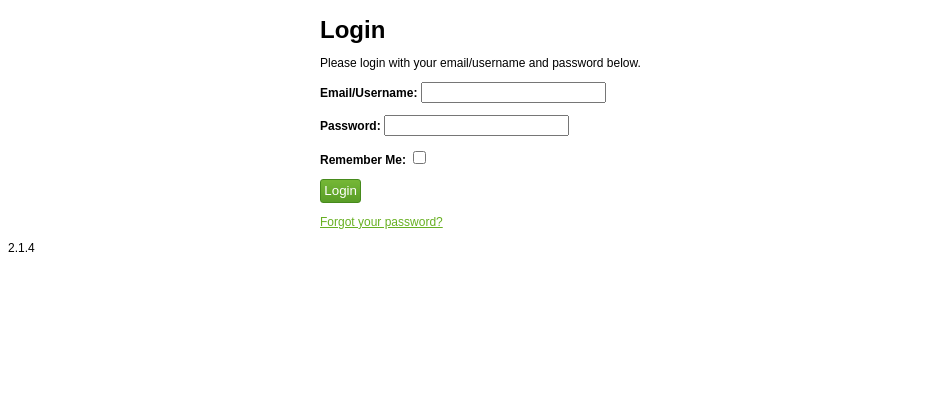
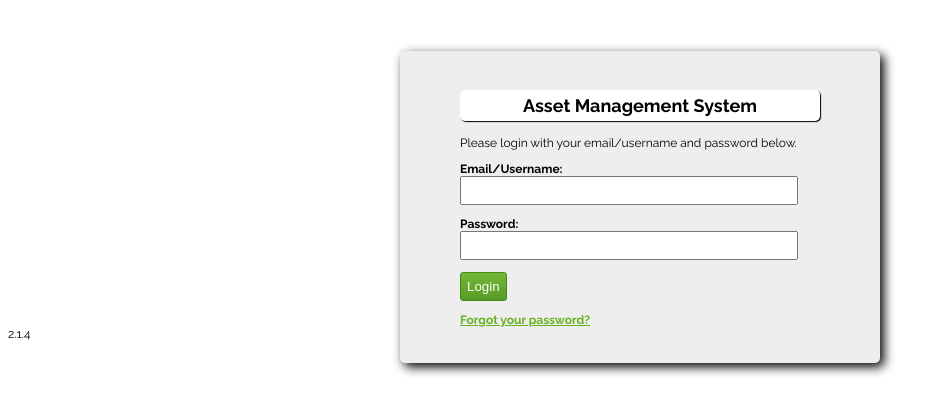
Before and after one commit to fsmn/assets, a CodeIgniter app: page /auth/login in a window 1280 px wide. Shown: the top 415 px of the page, without its empty margins (0-948 px from the left). Run offline with CodeIgniter, Linux system fonts and the light colour scheme; some libraries are stand-ins or nearby versions.

Commit message:
Major interface changes for listing assets.

```diff
--- a/application/controllers/auth.php
+++ b/application/controllers/auth.php
@@ -544,7 +544,8 @@ class Auth extends CI_Controller {
 				'type' => 'password'
 		);
 		$this->data ['target'] = 'auth/edit_user';
-		if ($this->input->get ( "ajax" ) == 1) {
+		$this->data['ajax'] = $this->input->get ( "ajax" );
+		if ( $this->data['ajax'] == 1) {
 			$this->_render_page ( $this->data ['target'], $this->data );
 		} else {
 			$this->_render_page ( 'template/template', $this->data );
--- a/application/helpers/general_helper.php
+++ b/application/helpers/general_helper.php
@@ -110,3 +110,16 @@ function getValue($object, $item, $default = null){
 	}
 	return $output;
 }
+
+function format_asset_name($asset){
+	$output = array($asset->product);
+
+	if($asset->version != ''){
+		$output[] = $asset->version;
+	}
+	if($asset->name!=''){
+		$output[] = sprintf("(%s)",$asset->name);
+
+	}
+	return implode("&nbsp",$output);
+}
--- a/application/views/asset/view.php
+++ b/application/views/asset/view.php
@@ -3,7 +3,7 @@ $developer = $this->developer_model->fetch_value($asset->kDeveloper, 'developer'
 ?>
 <h4 class='asset-header' id='asset-header_<?=$asset->kAsset; ?>'><a href="#" class='no_link' id='<?=$asset->kAsset?>'><?="$asset->product&nbsp;"; if($asset->version != ''){echo "$asset->version&nbsp;";} if($asset->name!=''){echo "($asset->name)";} ?></a></h4>
 <div>
-<span class='button edit asset_edit' id='a_<?=$asset->kAsset; ?>'>Edit</span>
+<span class='button edit small asset_edit' id='a_<?=$asset->kAsset; ?>'>Edit</span>
 <div class='assetDetails' id='details_<?=$asset->kAsset?>'>
 
 
--- a/application/views/auth/edit_user.php
+++ b/application/views/auth/edit_user.php
@@ -1,6 +1,7 @@
+<? if(!$ajax): ?>
 <h1><?php echo lang('edit_user_heading');?></h1>
 <p><?php echo lang('edit_user_subheading');?></p>
-
+<? endif;?>
 <div id="infoMessage"><?php echo $message;?></div>
 
 <?php echo form_open(uri_string());?>
--- a/application/views/auth/forgot_password.php
+++ b/application/views/auth/forgot_password.php
@@ -1,4 +1,5 @@
-<h1><?php echo lang('forgot_password_heading');?></h1>
+<div class="login">
+<h2><?php echo lang('forgot_password_heading');?></h2>
 <p><?php echo sprintf(lang('forgot_password_subheading'), $identity_label);?></p>
 
 <div id="infoMessage"><?php echo $message;?></div>
@@ -6,10 +7,11 @@
 <?php echo form_open("auth/forgot_password");?>
 
       <p>
-      	<label for="email"><?php echo sprintf("%s:", $identity_label);?></label> <br />
+      	<label for="email"><?php echo sprintf("%s:", $identity_label);?></label>
       	<?php echo form_input($email);?>
       </p>
 
       <p><?php echo form_submit('submit', "Reset Password","class='button edit'");?></p>
 
 <?php echo form_close();?>
+</div>
--- a/application/views/auth/index.php
+++ b/application/views/auth/index.php
@@ -22,7 +22,7 @@
                 <?php endforeach?>
 			</td>
 			<td><?php echo ($user->active) ? anchor("auth/deactivate/".$user->id, "Active","class='deactivate-user' id='deactivate-user_$user->id'") : anchor("auth/activate/". $user->id, "Inactive");?></td>
-			<td><?php echo anchor("auth/edit_user/".$user->id, 'Edit', "class='button edit edit-user' id='edit-user_$user->id'") ;?></td>
+			<td><?php echo anchor("auth/edit_user/".$user->id, 'Edit', "class='button edit small edit-user' id='edit-user_$user->id'") ;?></td>
 		</tr>
 	<?php endforeach;?>
 </table>
--- a/application/views/auth/login.php
+++ b/application/views/auth/login.php
@@ -1,4 +1,5 @@
-  <h1><?php echo lang('login_heading');?></h1>
+<div class="login">
+<h2>Asset Management System</h2>
 <p><?php echo lang('login_subheading');?></p>
 
 <div id="infoMessage"><?php echo $message;?></div>
@@ -15,14 +16,9 @@
     <?php echo form_input($password);?>
   </p>
 
-  <p>
-    <label for="remember">Remember Me: </label>
-    <?php echo form_checkbox('remember', '1', FALSE, 'id="remember"');?>
-  </p>
-
-
   <p><?php echo form_submit('submit', "Login", "class='button'");?></p>
 
 <?php echo form_close();?>
 
-<p><a href="forgot_password">Forgot your password?</a></p>
+<p><a style="font-weight:bold;" href="forgot_password">Forgot your password?</a></p>
+</div>
--- a/application/views/code/edit.php
+++ b/application/views/code/edit.php
@@ -20,11 +20,11 @@ if( $code ){
 </p>
 <div class='button-box'>
 <ul>
-<li><span class='button uppercase'>UPPERCASE</span></li>
+<li><span class='button small uppercase'>UPPERCASE</span></li>
 <li>
-<span class="button code_save" id="save_<? print getValue($code, 'kCode'); ?>">Save</span></li>
+<span class="button small code_save" id="save_<? print getValue($code, 'kCode'); ?>">Save</span></li>
 	<?php if($saveAction == "save"):?>
-		<li><span class="button delete code_delete">Delete</span></li>
+		<li><span class="button small delete code_delete">Delete</span></li>
 	<?php endif;?>
 	</ul>
 	</div>
--- a/application/views/code/view.php
+++ b/application/views/code/view.php
@@ -7,5 +7,5 @@ if($code->type == "Model"){
 echo "<span id='codeline_$code->kCode'><span class='bold'
 id='type_$code->kCode'>$code->type</span>:
 <span id='code_$code->kCode'>$code->value</span>
-<span class='button edit code_edit' id='code_$code->kCode'>Edit</span>
+<span class='button edit small code_edit' id='code_$code->kCode'>Edit</span>
 </span>";
--- a/application/views/developer/view.php
+++ b/application/views/developer/view.php
@@ -9,6 +9,4 @@
 
 <?php
 
-	$this->load->view('asset/list_by_type');
-
-?>
+	$this->load->view('asset/list');
--- a/application/views/file/list.php
+++ b/application/views/file/list.php
@@ -1,5 +1,5 @@
 <?php
-echo "&nbsp;<span class='button asset_file_new' id='f_$kAsset'>Attach File</span>";
+echo "&nbsp;<span class='button new small asset_file_new' id='f_$kAsset'>Attach File</span>";
 
 echo "<br/><div id='fileLines_$kAsset'>";
 
--- a/application/views/file/view.php
+++ b/application/views/file/view.php
@@ -4,5 +4,5 @@
 <a href='<?php echo base_url(). "uploads/" . $file->fileName; ?>' target="_blank">
 <?=$file->fileDescription?>
 </a>
- <span class='button file_edit' id='file_<?=$file->kFile?>'>Edit</span>
+ <span class='button small file_edit' id='file_<?=$file->kFile?>'>Edit</span>
             </span>
--- a/css/color.css
+++ b/css/color.css
@@ -8,7 +8,7 @@ body {
 
 }
 
-.button,.help {
+.button {
 	border: 1px solid #327e04;
 	color: #ffffff;
 	opacity: .90;
@@ -188,3 +188,11 @@ span.developer_view {
 .codeList {
 	border-color: #aaa;
 }
+
+.login {
+	background-color: #eee;
+}
+
+.login h2 {
+	background-color: #fff;
+}
--- a/css/main.css
+++ b/css/main.css
@@ -1,11 +1,13 @@
 @CHARSET "UTF-8";
+
+@import url(http://fonts.googleapis.com/css?family=Raleway:400,700);
 
 @import "color.css";
 
 @import "ui.all.css";
 
 body {
-	font-family: sans-serif;
+	font-family: 'Raleway', sans-serif;
 	font-size: 12px;
 }
 
@@ -44,7 +46,7 @@ h1 {
 }
 
 #content {
-	max-width: 500px;
+	/*max-width: 500px;*/)
 	margin: 5px;
 	margin-top: 15px;
 }
@@ -63,14 +65,14 @@ h1 {
 	display: inline;
 }
 
-.button,.delete {
+.button {
 	cursor: pointer;
 	-moz-border-radius: 3px;
 	-webkit-border-radius: 3px;
 	border-radius: 3px;
 	text-align: center;
 	position: static;
-	padding: .25em;
+	padding: 6px;
 	border-style: solid;
 	border-width: 1px;
 	cursor: pointer;
@@ -143,12 +172,12 @@ fieldset.developer_list legend,span.developer_view {
 }
 
 label {
-	font-weight: bold;
+	font-weight: 700;
 }
 
 .codeHeader {
 	margin-top: 0px;
-	font-weight: bold;
+	font-weight: 700;
 }
 
 a.no_link {
@@ -179,3 +208,58 @@ legend {
 	right: 25px;
 	top: 25px;
 }
+
+.login {
+	position: relative;
+	top: 3em;
+	padding: 2em 5em;
+	text-align: left;
+	width: 30em;
+	margin: auto;
+	display: block;
+	border-radius: 5px;
+	box-shadow: 4px 4px 11px black;
+}
+
+.login h2 {
+	font-size: 1.5em;
+	text-align: center;
+	position: relative;
+	border-radius: 5px;
+	padding: 5px;
+	box-shadow: 1px 1px 1px black;
+}
+
+.login label {
+	display: block;
+}
+
+.login input[type="text"],.login input[type="password"] {
+	width: 90%;
+	margin-left: auto;
+	margin-right: auto;
+	padding: 5px;
+}
+
+.active {
+	background-color: #ddd;
+}
+
+.fixed{
+	position: fixed;
+	top: 10px;
+	left: 48%;
+	width: 35% !important;
+}
+
+.static{
+	position: static;
+
+}
+
+#footer {
+	display: block;
+	clear: both;
+	position: static;
+	bottom: 5px;
+}
--- a/js/asset.js
+++ b/js/asset.js
@@ -156,3 +156,43 @@
 		});//end ajax
 	}
 	);//end new_file
+
+$(document).on('click | focus', '.asset-item',function(){
+	if(! $(this).hasClass("active") ){
+		$(this).addClass("active");
+		my_id = this.id.split("_")[1];
+		form_data = {
+				ajax: 1
+		};
+		$.ajax({
+			type:"get",
+			url: baseUrl + "asset/view/" + my_id,
+			data: form_data,
+			success: function(data){
+				$("#asset-details").html(data).fadeIn();
+			}
+		});
+	}else{
+		$(this).removeClass("active");
+	}
+});
+
+$(document).on('blur','.asset-item', function(){
+	$(this).removeClass("active");
+});
+
+$(window).scroll(function(){
+	var top=$('.float');
+	if($(window).scrollTop()>250){
+		if(!top.hasClass('fixed')){
+			top.addClass('fixed');
+			top.removeClass('static');
+			//top.css('background-color','#000');
+		}
+	}else{
+		if(top.hasClass('fixed')){
+			top.addClass('static');
+			top.removeClass('fixed');
+		}
+	}
+});
```
Also changed, not shown: other parts of css/main.css (+31 -4 lines), application/controllers/asset.php (+186 -180 lines), application/views/asset/list.php (+27 -15 lines), application/views/asset/list_by_type.php (+9 -10 lines), application/views/code/list.php (+10 -7 lines).
